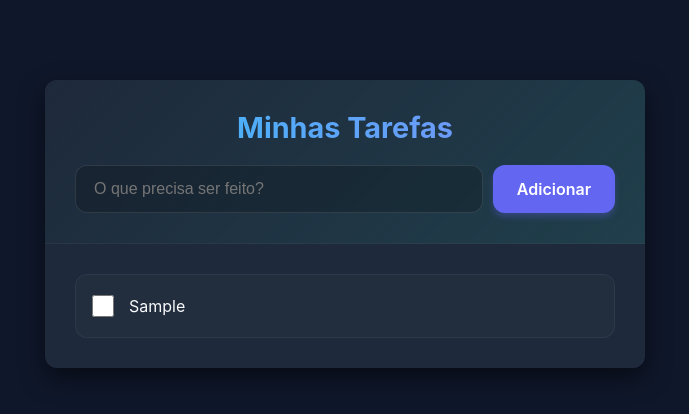
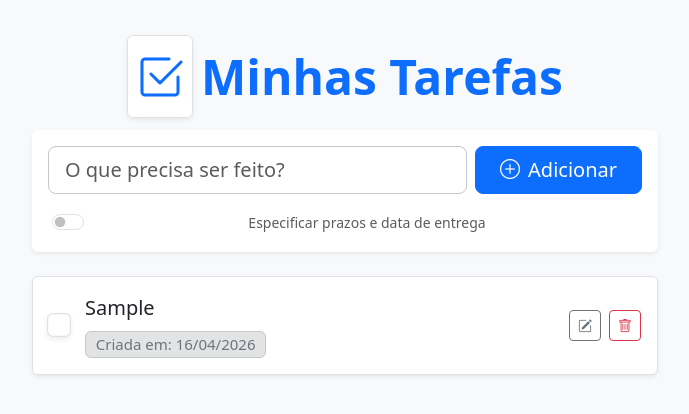
Before and after one commit to joaoxddx/Prova_N1, a website with bundled scripts: page index.html in a window 1280 px wide. Both pictures are taken after typing "Sample" into the empty fields and a click on the button "Adicionar". Shown: the whole page, without its empty margins (295-984 px from the left). Built offline with nearby package versions, Linux system fonts and the light colour scheme.

Commit message:
Atualização para determinar datas de entregas das tarefas

```diff
--- a/Controller/TarefaController.mjs
+++ b/Controller/TarefaController.mjs
@@ -6,9 +6,10 @@ export class TarefaController {
         this.service = new TarefaService();
     }
 
-    adicionarTarefa(descricao) {
-        Tarefa.Validar(descricao);
-        const novaTarefa = new Tarefa(descricao);
+    adicionarTarefa(descricao, dataInicio = null, dataFim = null) {
+        Tarefa.Validar(descricao, dataInicio, dataFim);
+        const novaTarefa = new Tarefa(descricao, false, null, null, dataInicio, dataFim);
+        console.log(novaTarefa)
         const tarefas = this.service.buscarTodas();
         tarefas.push(novaTarefa);
         this.service.salvarTodas(tarefas);
--- a/index.html
+++ b/index.html
@@ -5,25 +5,50 @@
     <meta name="viewport" content="width=device-width, initial-scale=1.0">
     <title>To-Do List MVC - FormaPro</title>
     <meta name="description" content="Aplicação de gerenciamento de tarefas utilizando Arquitetura MVC com LocalStorage">
-    <link rel="stylesheet" href="./style.css">
+    <!-- Bootstrap CSS CDN -->
+    <link href="https://cdn.jsdelivr.net/npm/bootstrap@5.3.3/dist/css/bootstrap.min.css" rel="stylesheet">
+    <!-- Bootstrap Icons CDN -->
+    <link rel="stylesheet" href="https://cdn.jsdelivr.net/npm/bootstrap-icons@1.11.3/font/bootstrap-icons.min.css">
 </head>
-<body>
-    <div class="app-container">
-        <header>
-            <h1>Minhas Tarefas</h1>
-            <form id="form-tarefa">
-                <input type="text" id="input-descricao" placeholder="O que precisa ser feito?" autocomplete="off" required>
-                <button type="submit" id="btn-adicionar">Adicionar</button>
+<body class="bg-light">
+    <div class="container py-5" style="max-width: 650px;">
+        <header class="text-center mb-4">
+            <h1 class="display-5 text-primary fw-bold mb-4"><i class="bi bi-check2-square border rounded p-2 bg-white shadow-sm me-2"></i>Minhas Tarefas</h1>
+            <form id="form-tarefa" class="d-flex flex-column gap-3 shadow-sm rounded bg-white p-3">
+                <div class="d-flex gap-2">
+                    <input type="text" id="input-descricao" class="form-control form-control-lg border-secondary-subtle" placeholder="O que precisa ser feito?" autocomplete="off" required>
+                    <button type="submit" id="btn-adicionar" class="btn btn-primary btn-lg px-4 d-flex align-items-center gap-2">
+                        <i class="bi bi-plus-circle"></i> Adicionar
+                    </button>
+                </div>
+                <!-- checkbox para habilitar datas -->
+                <div class="form-check form-switch ms-1">
+                    <input class="form-check-input" type="checkbox" role="switch" id="check-datas">
+                    <label class="form-check-label text-muted small" for="check-datas">Especificar prazos e data de entrega</label>
+                </div>
+                <!-- campos de datas que ficarão ocultos primariamente -->
+                <div id="container-datas" class="d-none gap-2">
+                    <div class="flex-grow-1">
+                        <label class="form-label text-muted small mb-1">Data de Início</label>
+                        <input type="date" id="input-data-inicio" class="form-control text-secondary">
+                    </div>
+                    <div class="flex-grow-1">
+                        <label class="form-label text-muted small mb-1">Data de Entrega</label>
+                        <input type="date" id="input-data-fim" class="form-control text-secondary">
+                    </div>
+                </div>
             </form>
         </header>
 
         <main>
-            <ul id="lista-tarefas">
+            <ul id="lista-tarefas" class="list-group shadow-sm">
                 <!-- As tarefas serão renderizadas dinamicamente aqui -->
             </ul>
         </main>
     </div>
 
+    <!-- Bootstrap Bundle JS CDN -->
+    <script src="https://cdn.jsdelivr.net/npm/bootstrap@5.3.3/dist/js/bootstrap.bundle.min.js"></script>
     <script type="module" src="./main.mjs"></script>
 </body>
 </html>
--- a/main.mjs
+++ b/main.mjs
@@ -6,45 +6,102 @@ const controller = new TarefaController();
 const formTarefa = document.getElementById('form-tarefa');
 const inputDescricao = document.getElementById('input-descricao');
 const listaTarefas = document.getElementById('lista-tarefas');
+const checkboxDatas = document.getElementById('check-datas');
+const containerDatas = document.getElementById('container-datas');
+const inputDataInicio = document.getElementById('input-data-inicio');
+const inputDataFim = document.getElementById('input-data-fim');
 
-// Função para renderizar a lista de tarefas
+
+const formatarData = (dataIso) => {
+    if (!dataIso) return '';
+
+    const isOnlyDate = dataIso.length === 10;
+    const dt = isOnlyDate ? new Date(dataIso + 'T00:00:00') : new Date(dataIso);
+    return dt.toLocaleDateString('pt-BR');
+};
+
+
+checkboxDatas.addEventListener('change', (e) => {
+    if (e.target.checked) {
+        containerDatas.classList.remove('d-none');
+        containerDatas.classList.add('d-flex');
+    } else {
+        containerDatas.classList.add('d-none');
+        containerDatas.classList.remove('d-flex');
+        inputDataInicio.value = '';
+        inputDataFim.value = '';
+    }
+});
+
+
 function renderizarTarefas() {
     listaTarefas.innerHTML = '';
     const tarefas = controller.listarTarefas();
 
     if (tarefas.length === 0) {
-        listaTarefas.innerHTML = '<li class="empty-state">Nenhuma tarefa encontrada. Adicione uma!</li>';
+        listaTarefas.innerHTML = '<li class="list-group-item text-center text-muted py-5 fst-italic">Nenhuma tarefa encontrada. Adicione uma!</li>';
         return;
     }
 
     tarefas.forEach(tarefa => {
         const li = document.createElement('li');
-        li.className = 'tarefa-item' + (tarefa.concluida ? ' concluida' : '');
+        li.className = `list-group-item d-flex justify-content-between align-items-center p-3 fs-5 ${tarefa.concluida ? 'bg-light border-light-subtle' : ''}`;
 
         const textoContainer = document.createElement('div');
-        textoContainer.className = 'tarefa-texto';
+        textoContainer.className = 'd-flex align-items-center flex-grow-1 gap-3 text-break';
 
         const checkbox = document.createElement('input');
         checkbox.type = 'checkbox';
         checkbox.checked = tarefa.concluida;
-        checkbox.className = 'tarefa-checkbox';
+        checkbox.className = 'form-check-input mt-0 shadow-sm';
+        checkbox.style.cursor = 'pointer';
+        checkbox.style.transform = 'scale(1.2)';
         checkbox.addEventListener('change', () => {
             controller.alternarConclusao(tarefa.id);
             renderizarTarefas();
         });
 
         const spanDescricao = document.createElement('span');
+        spanDescricao.className = tarefa.concluida ? 'text-decoration-line-through text-muted' : 'fw-medium';
         spanDescricao.textContent = tarefa.descricao;
 
+        const badgesContainer = document.createElement('div');
+        badgesContainer.className = 'd-flex mt-1 gap-2 flex-wrap';
+
+        const criacaoBadge = document.createElement('span');
+        criacaoBadge.className = 'badge bg-secondary-subtle text-secondary border border-secondary-subtle fw-normal';
+        criacaoBadge.innerText = `Criada em: ${formatarData(tarefa.dataCriacao)}`;
+        badgesContainer.appendChild(criacaoBadge);
+
+        if (tarefa.dataInicio) {
+            const inicioBadge = document.createElement('span');
+            inicioBadge.className = 'badge bg-info-subtle text-info-emphasis border border-info-subtle fw-normal';
+            inicioBadge.innerText = `Início: ${formatarData(tarefa.dataInicio)}`;
+            badgesContainer.appendChild(inicioBadge);
+        }
+
+        if (tarefa.dataFim) {
+            const fimBadge = document.createElement('span');
+            fimBadge.className = 'badge bg-warning-subtle text-warning-emphasis border border-warning-subtle fw-normal';
+            fimBadge.innerText = `Entrega: ${formatarData(tarefa.dataFim)}`;
+            badgesContainer.appendChild(fimBadge);
+        }
+
+        const infoWrapper = document.createElement('div');
+        infoWrapper.className = 'd-flex flex-column gap-1';
+        infoWrapper.appendChild(spanDescricao);
+        infoWrapper.appendChild(badgesContainer);
+
         textoContainer.appendChild(checkbox);
-        textoContainer.appendChild(spanDescricao);
+        textoContainer.appendChild(infoWrapper);
 
         const actionsContainer = document.createElement('div');
-        actionsContainer.className = 'tarefa-actions';
+        actionsContainer.className = 'd-flex gap-2 ms-3';
 
         const btnEditar = document.createElement('button');
-        btnEditar.textContent = 'Editar';
-        btnEditar.className = 'btn-editar';
+        btnEditar.innerHTML = '<i class="bi bi-pencil-square"></i>';
+        btnEditar.title = 'Editar tarefa';
+        btnEditar.className = 'btn btn-outline-secondary btn-sm';
         btnEditar.addEventListener('click', () => {
             const novaDescricao = prompt("Edite a tarefa:", tarefa.descricao);
             if(novaDescricao !== null && novaDescricao.trim() !== '') {
@@ -54,8 +111,9 @@ function renderizarTarefas() {
         });
 
         const btnRemover = document.createElement('button');
-        btnRemover.textContent = 'Excluir';
-        btnRemover.className = 'btn-excluir';
+        btnRemover.innerHTML = '<i class="bi bi-trash"></i>';
+        btnRemover.title = 'Excluir tarefa';
+        btnRemover.className = 'btn btn-outline-danger btn-sm';
         btnRemover.addEventListener('click', () => {
             if(confirm("Tem certeza que deseja remover esta tarefa?")) {
                 controller.removerTarefa(tarefa.id);
@@ -72,14 +130,21 @@ function renderizarTarefas() {
     });
 }
 
-// Evento de submissão do formulário
+
 formTarefa.addEventListener('submit', (e) => {
     e.preventDefault();
     const descricao = inputDescricao.value.trim();
+    const dataInicio = checkboxDatas.checked ? inputDataInicio.value : null;
+    const dataFim = checkboxDatas.checked ? inputDataFim.value : null;
+
     if (descricao) {
         try {
-            controller.adicionarTarefa(descricao);
+            controller.adicionarTarefa(descricao, dataInicio, dataFim);
             inputDescricao.value = '';
+            if (checkboxDatas.checked) {
+                checkboxDatas.checked = false;
+                checkboxDatas.dispatchEvent(new Event('change'));
+            }
             renderizarTarefas();
         } catch (error) {
             alert(error.message);
@@ -87,7 +152,6 @@ formTarefa.addEventListener('submit', (e) => {
     }
 });
 
-// Inicialização
 document.addEventListener('DOMContentLoaded', () => {
     renderizarTarefas();
 });
--- a/model/tarefaModel.mjs
+++ b/model/tarefaModel.mjs
@@ -1,13 +1,19 @@
 export class Tarefa {
-    constructor(descricao, concluida = false, id = null) {
+    constructor(descricao, concluida = false, id = null, dataCriacao = null, dataInicio = null, dataFim = null) {
         this.id = id || Date.now().toString(36) + Math.random().toString(36).substring(2);
         this.descricao = descricao;
         this.concluida = concluida;
+        this.dataCriacao = dataCriacao || new Date().toISOString();
+        this.dataInicio = dataInicio;
+        this.dataFim = dataFim;
     }
 
-    static Validar(descricao){
-        if(descricao == null || descricao.trim() === ""){
+    static Validar(descricao, dataInicio, dataFim) {
+        if (descricao == null || descricao.trim() === "") {
             throw new Error("Descrição é obrigatória");
+        }
+        if (dataInicio && dataFim && dataFim < dataInicio) {
+            throw new Error("A data de entrega não pode ser anterior à data de início");
         }
     }
 }
--- a/services/TarefaService.mjs
+++ b/services/TarefaService.mjs
@@ -13,7 +13,7 @@ export class TarefaService {
         const tarefasStr = localStorage.getItem(this.STORAGE_KEY);
         if (tarefasStr) {
             const tarefasParsed = JSON.parse(tarefasStr);
-            return tarefasParsed.map(t => new Tarefa(t.descricao, t.concluida, t.id));
+            return tarefasParsed.map(t => new Tarefa(t.descricao, t.concluida, t.id, t.dataCriacao, t.dataInicio, t.dataFim));
         }
         return [];
     }
--- a/style.css
+++ /dev/null
@@ -1,199 +0,0 @@
-:root {
-    --primary-color: #6366f1;
-    --primary-hover: #4f46e5;
-    --bg-color: #0f172a;
-    --surface-color: #1e293b;
-    --text-primary: #f8fafc;
-    --text-secondary: #94a3b8;
-    --danger-color: #ef4444;
-    --danger-hover: #dc2626;
-    --success-color: #10b981;
-    --border-radius: 12px;
-}
-
-* {
-    margin: 0;
-    padding: 0;
-    box-sizing: border-box;
-}
-
-body {
-    font-family: 'Inter', -apple-system, BlinkMacSystemFont, 'Segoe UI', Roboto, Helvetica, Arial, sans-serif;
-    background-color: var(--bg-color);
-    color: var(--text-primary);
-    display: flex;
-    justify-content: center;
-    align-items: flex-start;
-    min-height: 100vh;
-    padding: 40px 20px;
-}
-
-.app-container {
-    width: 100%;
-    max-width: 600px;
-    background-color: var(--surface-color);
-    border-radius: var(--border-radius);
-    box-shadow: 0 10px 25px rgba(0,0,0,0.5);
-    overflow: hidden;
-    margin-top: 5vh;
-}
-
-header {
-    padding: 30px;
-    background: linear-gradient(135deg, var(--surface-color), #2dd4bf20);
-    border-bottom: 1px solid rgba(255,255,255,0.05);
-}
-
-header h1 {
-    font-size: 1.8rem;
-    font-weight: 700;
-    margin-bottom: 20px;
-    text-align: center;
-    background: linear-gradient(to right, #38bdf8, #818cf8);
-    -webkit-background-clip: text;
-    -webkit-text-fill-color: transparent;
-}
-
-#form-tarefa {
-    display: flex;
-    gap: 10px;
-}
-
-#input-descricao {
-    flex: 1;
-    padding: 14px 18px;
-    border: 1px solid rgba(255,255,255,0.1);
-    border-radius: var(--border-radius);
-    background-color: rgba(0,0,0,0.2);
-    color: var(--text-primary);
-    font-size: 1rem;
-    transition: all 0.3s ease;
-}
-
-#input-descricao:focus {
-    outline: none;
-    border-color: var(--primary-color);
-    box-shadow: 0 0 0 3px rgba(99, 102, 241, 0.2);
-}
-
-button {
-    cursor: pointer;
-    border: none;
-    outline: none;
-    font-family: inherit;
-    transition: all 0.2s ease;
-}
-
-#btn-adicionar {
-    padding: 0 24px;
-    background-color: var(--primary-color);
-    color: white;
-    font-weight: 600;
-    font-size: 1rem;
-    border-radius: var(--border-radius);
-    box-shadow: 0 4px 6px rgba(99, 102, 241, 0.3);
-}
-
-#btn-adicionar:hover {
-    background-color: var(--primary-hover);
-    transform: translateY(-1px);
-}
-
-main {
-    padding: 30px;
-}
-
-#lista-tarefas {
-    list-style: none;
-    display: flex;
-    flex-direction: column;
-    gap: 12px;
-}
-
-.tarefa-item {
-    display: flex;
-    justify-content: space-between;
-    align-items: center;
-    padding: 16px;
-    background-color: rgba(255,255,255,0.02);
-    border: 1px solid rgba(255,255,255,0.05);
-    border-radius: var(--border-radius);
-    transition: all 0.3s ease;
-    animation: fadeIn 0.4s ease forwards;
-}
-
-@keyframes fadeIn {
-    from { opacity: 0; transform: translateY(10px); }
-    to { opacity: 1; transform: translateY(0); }
-}
-
-.tarefa-item:hover {
-    background-color: rgba(255,255,255,0.04);
-    transform: translateX(2px);
-}
-
-.tarefa-texto {
-    display: flex;
-    align-items: center;
-    gap: 15px;
-    flex: 1;
-}
-
-.tarefa-checkbox {
-    width: 22px;
-    height: 22px;
-    accent-color: var(--primary-color);
-    cursor: pointer;
-}
-
-.tarefa-item.concluida span {
-    text-decoration: line-through;
-    color: var(--text-secondary);
-}
-
-.tarefa-actions {
-    display: flex;
-    gap: 8px;
-    opacity: 0;
-    transition: opacity 0.2s ease;
-}
-
-.tarefa-item:hover .tarefa-actions {
-    opacity: 1;
-}
-
-.btn-editar, .btn-excluir {
-    padding: 6px 12px;
-    border-radius: 6px;
-    font-size: 0.85rem;
-    font-weight: 500;
-}
-
-.btn-editar {
-    background-color: transparent;
-    color: var(--text-secondary);
-    border: 1px solid rgba(255,255,255,0.1);
-}
-
-.btn-editar:hover {
-    background-color: rgba(255,255,255,0.1);
-    color: var(--text-primary);
-}
-
-.btn-excluir {
-    background-color: transparent;
-    color: var(--danger-color);
-    border: 1px solid rgba(239, 68, 68, 0.3);
-}
-
-.btn-excluir:hover {
-    background-color: var(--danger-color);
-    color: white;
-}
-
-.empty-state {
-    text-align: center;
-    padding: 40px 0;
-    color: var(--text-secondary);
-    font-style: italic;
-}
```
Also changed, not shown: 1 other file.
